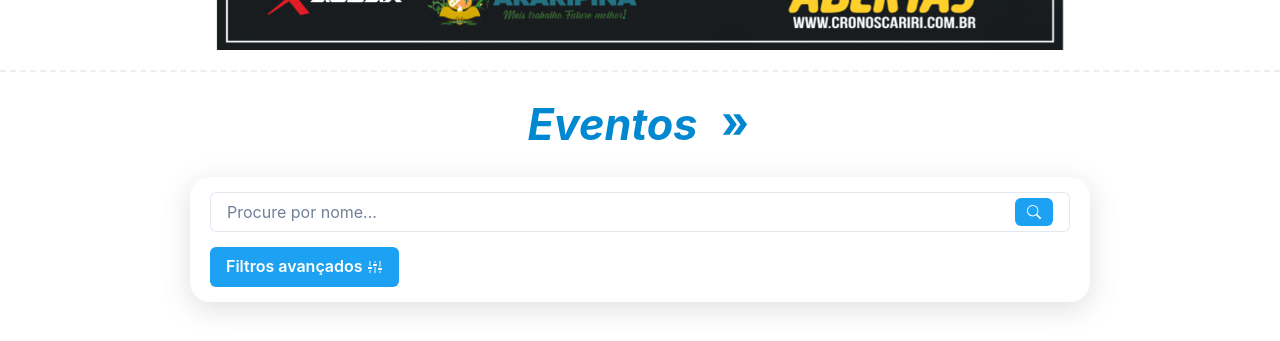
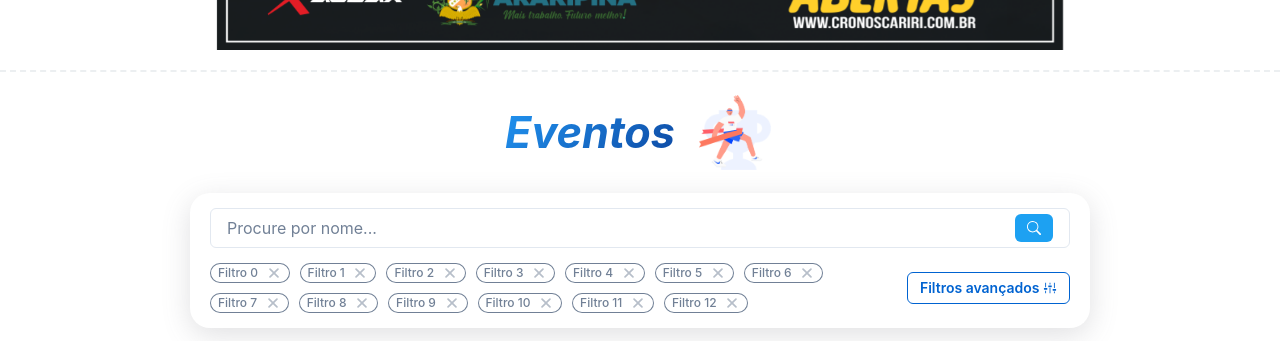
Before and after one commit to karylchesman/cronos-cariri, a React (Vite) app in the folder frontend/: page / in a window 1280 px wide. Shown: the part 430-771 px from the top of the page. Built offline with nearby package versions, Linux system fonts and the light colour scheme; grey boxes are pictures that could not be loaded.

Commit message:
Ajustes no css da tela home e implementação das tags de filtro

```diff
--- a/frontend/src/components/EventCard/styles.ts
+++ b/frontend/src/components/EventCard/styles.ts
@@ -71,6 +71,7 @@ export const Container = styled.div<IContainerProps>`
     :hover ,
     :focus {
         border: none;
+
         #background-image{
             transform: scale(1.2);
         }
--- a/frontend/src/components/NavBar/index.tsx
+++ b/frontend/src/components/NavBar/index.tsx
@@ -69,11 +69,11 @@ const NavBar = () => {
                         {
                             user !== null ?
                                 <>
-                                    <Menu>
+                                    <Menu placement='bottom-end'>
                                         <MenuButton>
                                             <FaUserCircle size={32} color="#FFF" />
                                         </MenuButton>
-                                        <MenuList>
+                                        <MenuList rootProps={{ zIndex: 11 }}>
                                             <MenuItem><FaUserAlt />&nbsp;Perfil</MenuItem>
                                             <MenuItem><MdEventAvailable />&nbsp;Meus Eventos</MenuItem>
                                             <MenuItem><FaClipboardCheck />&nbsp;Minhas Inscrições</MenuItem>
--- a/frontend/src/pages/Home/index.tsx
+++ b/frontend/src/pages/Home/index.tsx
@@ -1,6 +1,6 @@
 import { MainContainer } from '../../components/MainContainer';
 import { Carousel, Container, EventBar, Events, EventSearch } from './styles';
-import { Button, Input, InputGroup, InputRightElement } from '@chakra-ui/react';
+import { Button, Input, InputGroup, InputRightElement, Tag, TagCloseButton, TagLabel } from '@chakra-ui/react';
 import { Swiper, SwiperSlide } from "swiper/react";
 // import required modules
 import { Autoplay, Pagination, Navigation } from "swiper";
@@ -13,6 +13,8 @@ import "swiper/css/navigation";
 import slide1 from '../../assets/slide1.png';
 import slide2 from '../../assets/slide2.png';
 import slide3 from '../../assets/slide3.jpg';
+import running from '../../assets/running.png';
+
 import { MdDoubleArrow } from 'react-icons/md';
 import { BsSearch } from 'react-icons/bs';
 import { VscSettings } from 'react-icons/vsc';
@@ -52,7 +54,10 @@ const Home = () => {
                 <EventBar>
                     {/* <span className="icon"><MdDoubleArrow size="auto" /></span> */}
                     <h1>Eventos</h1>
-                    <span className="icon"><MdDoubleArrow size="auto" /></span>
+                    {/* <span className="icon"><MdDoubleArrow size="auto" /></span> */}
+                    <div className="icon-im">
+                        <img src={running} alt="running" />
+                    </div>
                 </EventBar>
 
                 <EventSearch>
@@ -67,15 +72,32 @@ const Home = () => {
                         </InputGroup>
                     </div>
 
-                    <div className="advanced-button">
-                        <Button colorScheme="twitter" variant='solid'>
-                            Filtros avançados&nbsp;<VscSettings />
-                        </Button>
+                    <div className="advanced-filters">
+                        <div className="filters">
+                            {
+                                Array.from({ length: 13 }).map((item, idx) => {
+                                    return (
+                                        <Tag
+                                            size="sm"
+                                            key={idx}
+                                            borderRadius='full'
+                                            variant='outline'
+                                            colorScheme='gray'
+                                        >
+                                            <TagLabel>Filtro {idx}</TagLabel>
+                                            <TagCloseButton />
+                                        </Tag>
+                                    )
+                                })
+                            }
+                        </div>
+                        <div className="button-filter">
+                            <Button colorScheme="messenger" variant='outline' size="sm">
+                                Filtros avançados&nbsp;<VscSettings />
+                            </Button>
+                        </div>
                     </div>
 
-                    {/* <div className="advanced-filters">
-
-                    </div> */}
                 </EventSearch>
 
                 <Events>
--- a/frontend/src/pages/Home/styles.ts
+++ b/frontend/src/pages/Home/styles.ts
@@ -50,23 +50,26 @@ export const EventBar = styled.div`
     gap: 20px;
 
     border-top: 2px dashed #ECEFF1;
+    padding-top: 20px;
 
 
     h1{
         font-size: calc(1.5rem + 1.5vw);
         font-weight: 700;
         font-style: italic;
-        color: #0288D1;
-        margin-top: 20px;
+
+        background-color: #f3ec78;
+        background-image: linear-gradient(-45deg, #0D47A1, #2196F3);;
+        background-size: 100%;
+        background-clip: content-box;
+        -webkit-background-clip: text;
+        -moz-background-clip: text;
+        -webkit-text-fill-color: transparent;
+        -moz-text-fill-color: transparent;
     }
 
-    .icon{
-        margin-top: 20px;
-    }
-
-    .icon svg{
-        width: calc(1rem + 1.5vw) !important;
-        color: #0288D1;
+    .icon-im img{
+        width: 5rem;
     }
 `;
 
@@ -84,16 +87,29 @@ export const EventSearch = styled.div`
     flex-flow: column nowrap;
     gap: 15px;
 
-    .search-by-name, .advanced-button,.advanced-filters{
+    .search-by-name{
         width: 100%;
     }
 
-    .search-by-name{
+    .advanced-filters{
+        width: 100%;
 
-    }
+        display: flex;
+        flex-direction: row;
 
-    .advanced-filters{
 
+        .button-filter{
+            display: flex;
+            align-items: center;
+        }
+
+        .filters{
+            flex-grow: 1;
+
+            display: flex;
+            flex-flow: row wrap;
+            gap: 10px;
+        }
     }
 `;
 
--- a/frontend/src/styles/themes/light.ts
+++ b/frontend/src/styles/themes/light.ts
@@ -7,13 +7,15 @@ export const light = {
         nav_bar_height: "70px"
     },
     colors: {
-        main: '#3c8dbc',
+        // main: '#3c8dbc',
+        main: '#2196F3',
         background: '#F5F5F5',
         text_secondary: '#263238',
         text_primary: '#212121'
     },
     nav_bar: {
-        background: 'linear-gradient(-45deg, #3c8dbc, #0288D1)'
+        // background: 'linear-gradient(-45deg, #3c8dbc, #0288D1)'
+        background: 'linear-gradient(-45deg, #0D47A1, #2196F3)'
     },
     button_colors: {
         success: '#00796B',
```
Also changed, not shown: frontend/src/assets/running.png (added).
